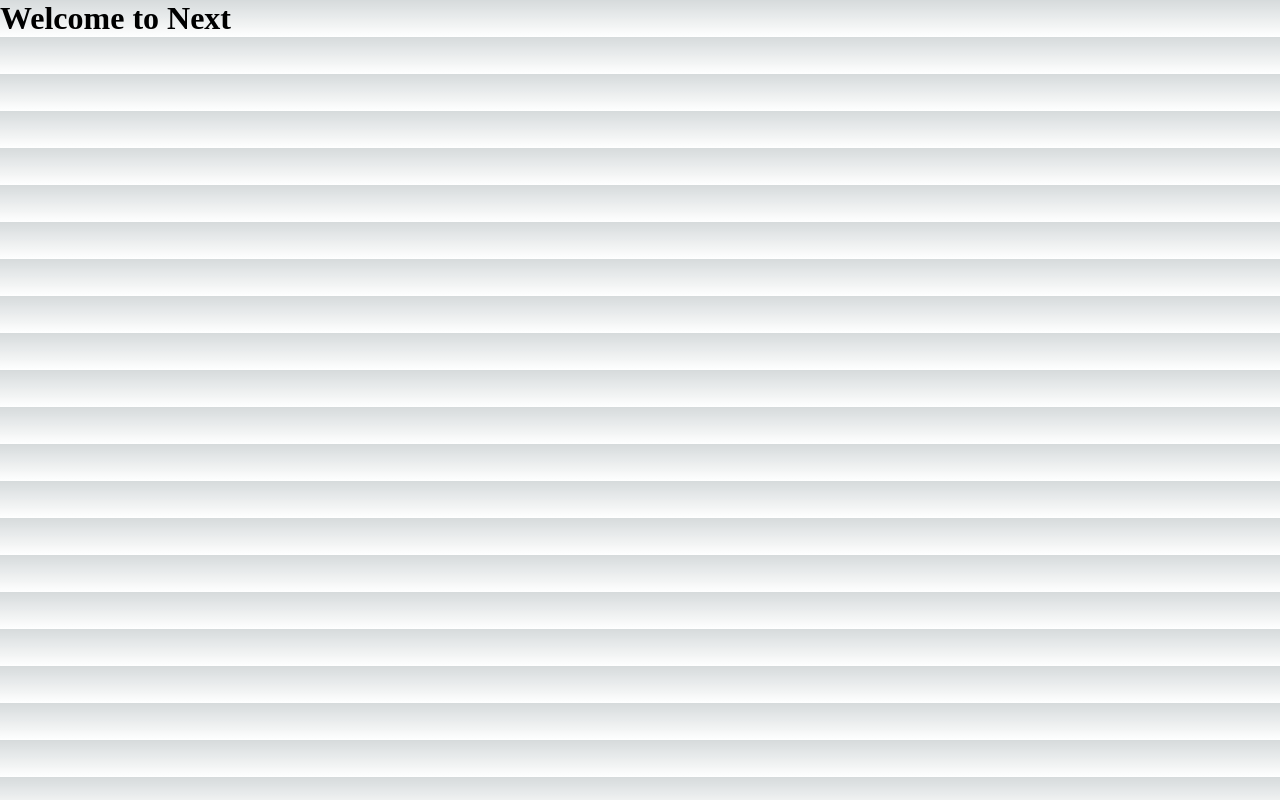
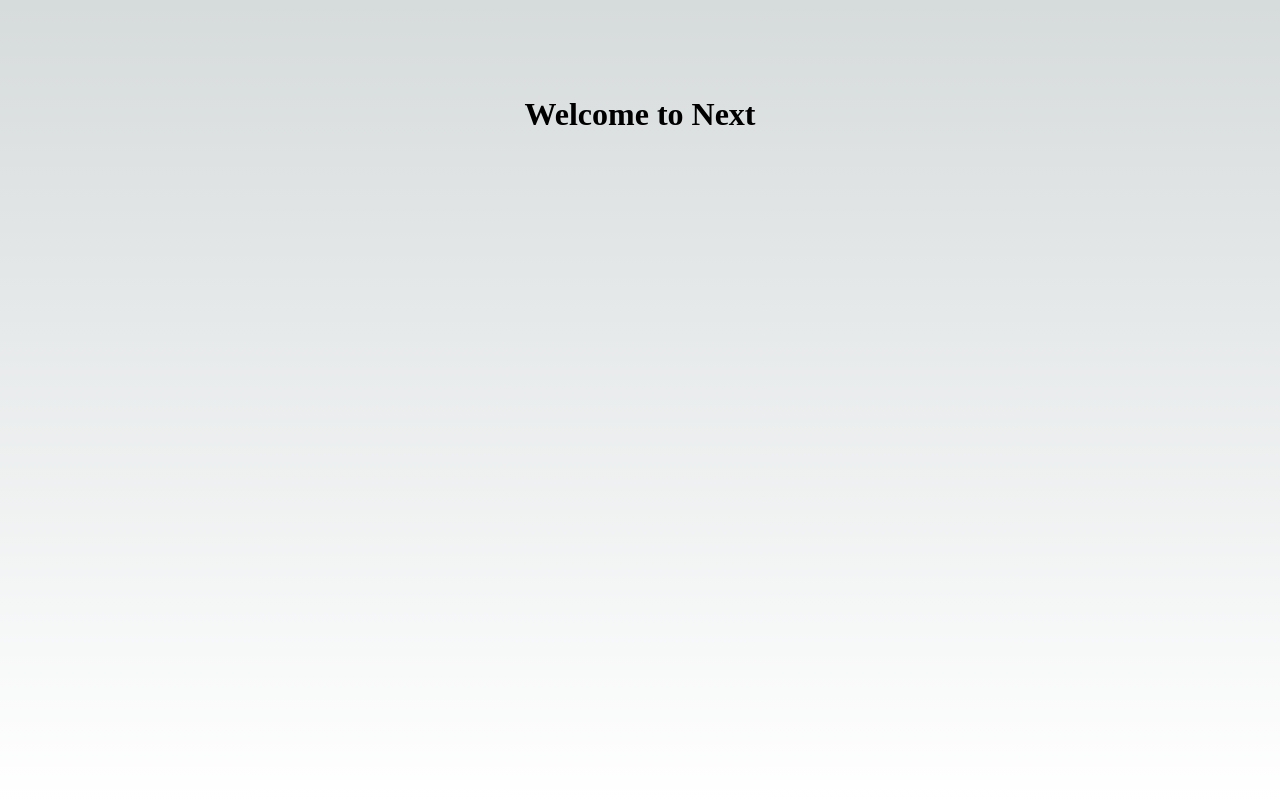
Before and after one commit to kaseyknudsen/traversy_next_tutorial, a Next.js app in the folder traversy_next_tutorial/: page / in a window 1280 px wide. Built offline with nearby package versions, Linux system fonts and the light colour scheme.

Commit message:
added Layout component

```diff
--- /dev/null
+++ b/traversy_next_tutorial/components/Layout.js
@@ -0,0 +1,12 @@
+import styles from "../src/styles/Layout.module.css";
+const Layout = ({ children }) => {
+  return (
+    <div className={styles.container}>
+      <main className={styles.main}>
+      {children}
+      </main>
+    </div>
+  );
+};
+
+export default Layout;
--- a/traversy_next_tutorial/src/pages/_app.js
+++ b/traversy_next_tutorial/src/pages/_app.js
@@ -1,5 +1,11 @@
-import '@/styles/globals.css'
+import Layout from "../../components/Layout";
+import "@/styles/globals.css";
 
+//this wraps around all page components
 export default function App({ Component, pageProps }) {
-  return <Component {...pageProps} />
+  return (
+    <Layout>
+      <Component {...pageProps} />
+    </Layout>
+  );
 }
--- a/traversy_next_tutorial/src/pages/index.js
+++ b/traversy_next_tutorial/src/pages/index.js
@@ -1,9 +1,9 @@
 import Head from "next/head";
 import Image from "next/image";
-import { Inter } from "next/font/google";
+// import { Inter } from "next/font/google";
 //import styles from '@/styles/Home.module.css'
 
-const inter = Inter({ subsets: ["latin"] });
+// const inter = Inter({ subsets: ["latin"] });
 
 export default function Home() {
   return (
```
Also changed, not shown: traversy_next_tutorial/.eslintrc.json, traversy_next_tutorial/src/styles/Layout.module.css (renamed from traversy_next_tutorial/src/styles/Home.module.css).
